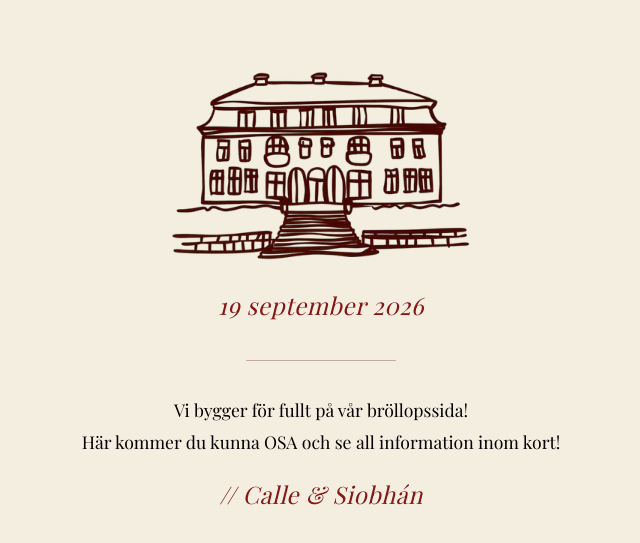
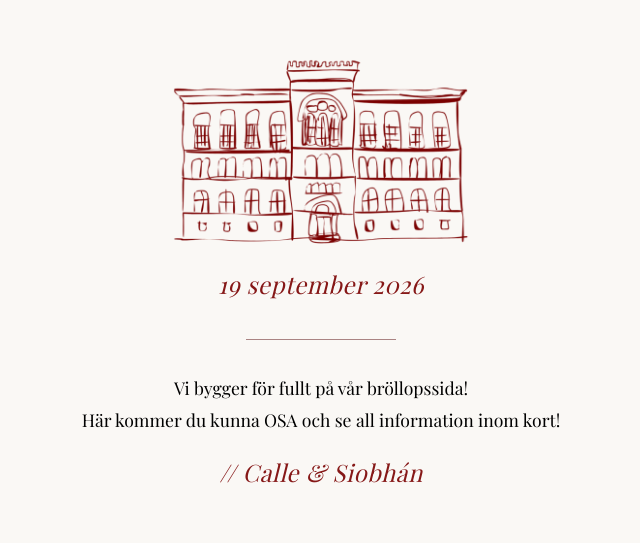
Before and after one commit to lukasdannemann/Wedding, a React (Vite) app: page / in a window 1280 px wide. Shown: the part 113-656 px from the top of the page, without its empty margins (319-959 px from the left). Built offline with nearby package versions, Linux system fonts and the light colour scheme; a web font is replaced by a local one.

Commit message:
add new logo to coming soon

```diff
--- a/src/components/ComingSoon/ComingSoon.jsx
+++ b/src/components/ComingSoon/ComingSoon.jsx
@@ -1,6 +1,6 @@
 // src/components/ComingSoon/ComingSoon.jsx
 import './ComingSoon.css';
-import castleimg from '../../assets/castle_img.png';
+import castleimg from '../../assets/riks-arkivet-transparent.png';
 
 export default function ComingSoon() {
   return (
@@ -9,10 +9,10 @@ export default function ComingSoon() {
         {/* <h1>Calle & Siobhán</h1> */}
 
         <div className="castle-container">
-          <img src={castleimg} alt="Bjertorp Slott" className="castle-img" style={{marginTop: '-1rem'}}/>
+          <img src={castleimg} alt="Riksarkivet" className="castle-img" style={{marginTop: '-1rem'}}/>
         </div>
 
-        <p className="fine-print" style={{ fontSize: '1.5rem', marginTop: '-2rem'}}>
+        <p className="fine-print" style={{ fontSize: '1.5rem', marginTop: '-0.5rem'}}>
           19 september 2026
         </p>
 
--- a/src/index.css
+++ b/src/index.css
@@ -12,12 +12,12 @@
   /* Alternativ röd färg #7A0000*/
 
   /* Bakgrund och papper */
-  --color-bg-beige: #F4EEE0;      /* Den beigekrämiga färgen för hela bakgrunden */
+  --color-bg-beige: #FAF8F5;      /* Den beigekrämiga färgen för hela bakgrunden */
   --color-card-white: #FDFBF7;    /* En nästan vit, men varm ton för själva "kortet" */
 
   /* Text och linjer */
   --color-text: #2D0808;          /* En extremt mörk vinröd (istället för ren svart) */
-  --color-border: rgba(93, 18, 18, 0.3); /* Subtila vinröda linjer */
+  --color-border: rgba(93, 18, 18, 0.5); /* Subtila vinröda linjer */
 
   /* Typsnitt - Serif är nyckeln för "brev"-känslan */
   --font-main: 'Libre Baskerville', serif;
@@ -30,14 +30,34 @@
   --shadow-card: 0 4px 20px rgba(0, 0, 0, 0.05); /* Väldigt subtil skugga för kortet */
 }
 
+/* Ser till att padding och borders räknas in i elementens bredd */
+*, *::before, *::after {
+  box-sizing: border-box;
+}
+
+/* Dödar all horisontell skroll och centrerar hela appen */
+html, body {
+  overflow-x: clip;
+  width: 100%;
+  margin: 0;
+  padding: 0;
+}
+
+.app, .main-content {
+  display: flex;
+  flex-direction: column;
+  align-items: center;
+  width: 100%;
+}
+
 html {
   scroll-behavior: smooth;
-  /* Om du har en sticky navbar som är t.ex. 80px hög: */
   scroll-padding-top: 80px;
 }
 
   body {
   background-color: var(--color-bg-beige);
+  min-height: 100vh;
   margin: 0;
   background-repeat: repeat;
   background-size: 800px auto;
@@ -120,8 +140,8 @@ li {
 .thin-line {
     width: 100%;
     max-width: 300px;
-    height: 1px;
-    background-color: var(--color-border);
+    height: 0;
+    border-top: 1px solid var(--color-border);
     margin: 2rem auto;
 }
 
@@ -131,3 +151,28 @@ li {
     opacity: 0.3;
     margin-top: 4rem;
 }
+
+/* Lägg till längst ner i src/index.css */
+@media (max-width: 600px) {
+    .section-container {
+        padding: 50px 20px; /* Minskar padding från 100px */
+    }
+
+    .section-title {
+        font-size: 1.6rem; /* Minskar från 2rem */
+        letter-spacing: 0.3rem; /* Något tätare */
+    }
+
+    .section-content {
+        margin-top: 2rem; /* Mindre avstånd till innehållet */
+    }
+
+    .typewriter-text {
+        font-size: 0.95rem; /* Bättre läsbarhet på liten skärm */
+        line-height: 1.6;
+    }
+
+    .thin-line {
+        margin: 1.5rem auto; /* Mindre luft runt linjerna */
+    }
+}
```
